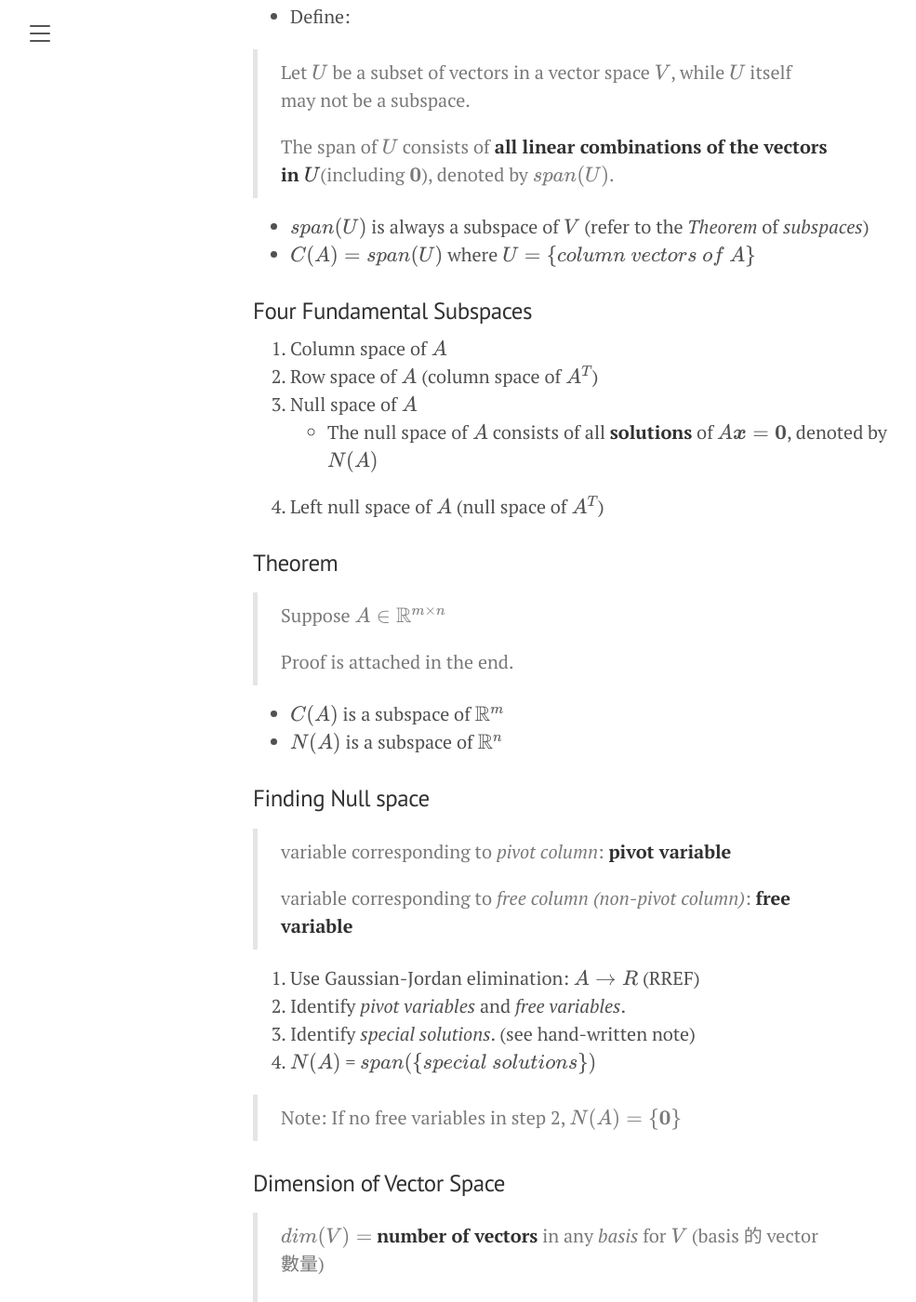
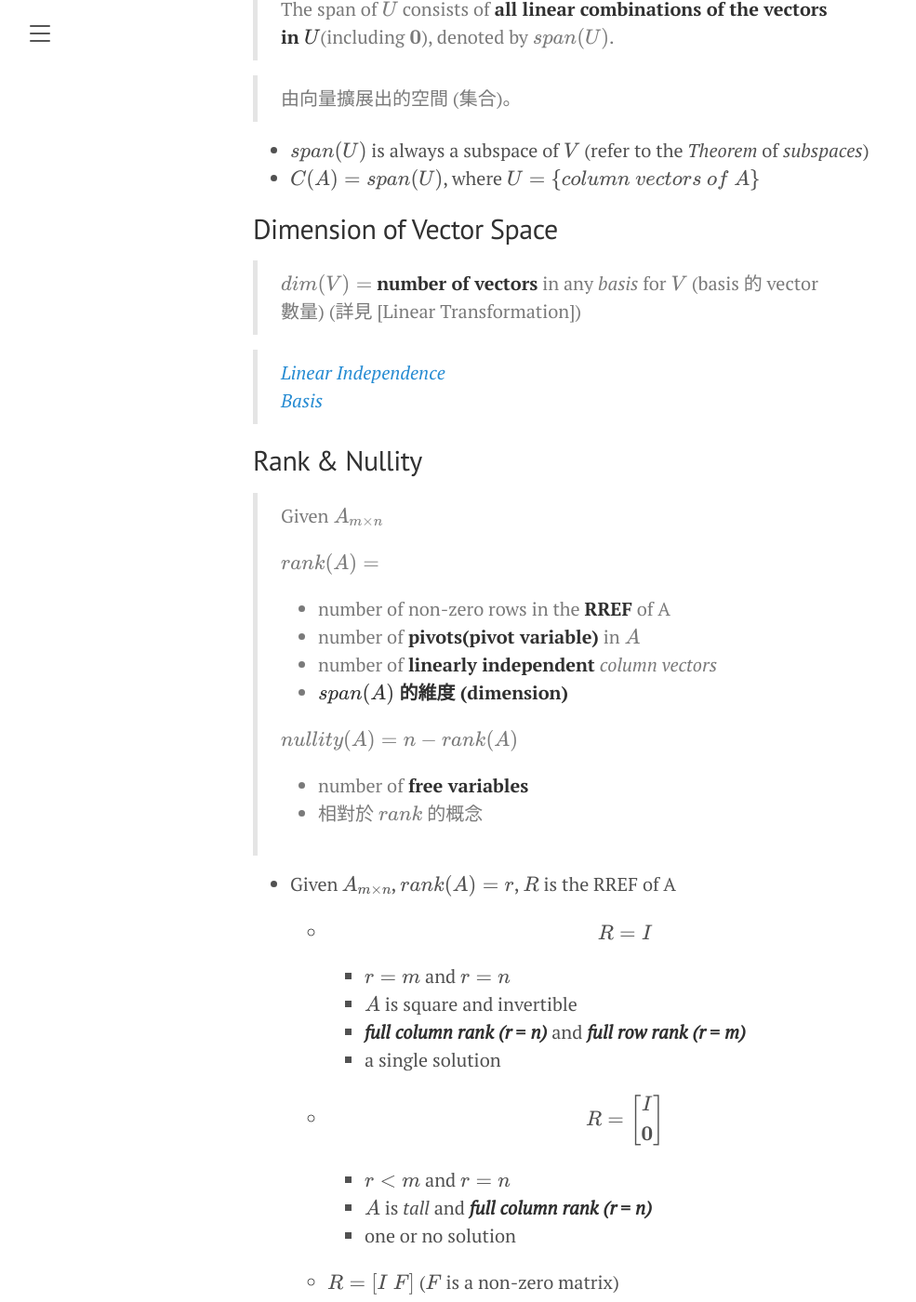
Before and after one commit to lbwei1016/lbwei1016.github.io, a Jekyll site: the page built from my_collections/_Math/Linear-Algebra/4-1_Vector-Spaces-and-Subspaces.md, in a window 1280 px wide and 1400 px high, scrolled down 1267 px. Shown: the whole window at 93% size, without its empty margins (8-993 px from the left). Built offline with Jekyll 4.4.1, drawn with Linux system fonts in a browser that asks for light colours; formulas are drawn with MathJax 3; some of the changed text lies outside the part shown.

Commit message:
LA Vector space

```diff
--- a/_includes/sidebar.html
+++ b/_includes/sidebar.html
@@ -27,7 +27,7 @@
 
     {% for collection in site.collections %}
       {% if collection.label != "posts" %}
-        <a class="sidebar-nav-item" href="{{ collection.label | absolute_url }}">{{ collection.label }}</a>
+        <a class="sidebar-nav-item{% if page.title == collection.label %} active{% endif %}" href="{{ collection.label | absolute_url }}">{{ collection.label }}</a>
       {% endif %}
     {% endfor %}
 
--- a/my_collections/_Math/4_Vector-Spaces-and-Subspaces.md
+++ b/my_collections/_Math/Linear-Algebra/4-1_Vector-Spaces-and-Subspaces.md
@@ -9,7 +9,7 @@
 
 ## Vector Spaces
 
-* Define:
+*Define:*
 
 > A vector space $$V$$ is a collection of vectors with two operations
 >
@@ -22,86 +22,48 @@
 
 ## Subspaces
 
-* Define:
+*Define:*
 
 > A subset $$W$$ of a vector space $$V$$ is called a subspace if $$W$$ itself form a vector space with the two operations defined on $$V$$ and contains $$\boldsymbol{0}$$.
 >
 > In short, **all linear combinations stay in the subspace $$W$$.** (closedness of $$W$$) (封閉性)
 
-* Theorem (see below)
-
-### Column space of Matrix
-
-> The *column space of $$A$$* is defined as "**all linear combinations of the columns of $$A$$**".
-
-* column space of $$A$$ is denoted by $$C(A)$$
-* see below
+### Column space & Null space
+* 以上兩者都是 ***Four Fundamental Subspaces*** 之一，非常重要，細節見[另一文章]。
 
 ### Span
 
-* Define:
+*Define:*
 
 > Let $$U$$ be a subset of vectors in a vector space $$V$$, while $$U$$ itself may not be a subspace.
 >
 > The span of $$U$$ consists of **all linear combinations of the vectors in $$U$$**(including $$\boldsymbol{0}$$), denoted by $$span(U)$$.
 
+> 由向量擴展出的空間 (集合)。
+
 * $$span(U)$$ is always a subspace of $$V$$ (refer to the *Theorem* of *subspaces*)
-* $$C(A) = span(U)$$ where $$U = \{ column\ vectors\ of\ A\}$$
+* $$C(A) = span(U)$$, where $$U = \{ column\ vectors\ of\ A\}$$
 
-### Four Fundamental Subspaces
+## Dimension of Vector Space
 
-1. Column space of $$A$$
-2. Row space of $$A$$ (column space of $$A^T$$)
-3. Null space of $$A$$
-   * The null space of $$A$$ consists of all **solutions** of $$A\boldsymbol{x} = \boldsymbol{0}$$, denoted by $$N(A)$$
-4. Left null space of $$A$$ (null space of $$A^T$$)
+> $$dim(V) = $$ **number of vectors** in any *basis* for $$V$$ (basis 的 vector 數量) (詳見 [Linear Transformation])
 
-### Theorem
+> [*Linear Independence*](../4-0_Linear-Independence)<br>
+> [*Basis*](../4-2_Basis)
 
-> Suppose $$A \in \mathbb{R}^{m\times n}$$
->
-> Proof is attached in the end.
-
-* $$C(A)$$ is a subspace of $$\mathbb{R}^m$$
-* $$N(A)$$ is a subspace of $$\mathbb{R}^n$$
-
-### Finding Null space
-
-> variable corresponding to *pivot column*: **pivot variable**
->
-> variable corresponding to *free column (non-pivot column)*: **free variable**
-
-1. Use Gaussian-Jordan elimination: $$A \rightarrow R$$ (RREF)
-2. Identify *pivot variables* and *free variables*.
-3. Identify *special solutions*. (see hand-written note)
-4. $$N(A)$$ = $$span(\{special\ solutions\})$$
-
-> Note: If no free variables in step 2, $$N(A)=\{\boldsymbol{0}\}$$
-
-### Dimension of  Vector Space
-
-> $$dim(V) = $$ **number of vectors** in any *basis* for $$V$$ (basis 的 vector 數量)
->
-> **Basis**: A set $$B$$ is called a *basis* if the vectors in $$B$$ are **linearly independent**, and every vector in $$V$$ is a linear combination of vectors in $$B$$. ($$B$$ is in vector space $$V$$.)
-
-#### The dimension of null space
-
-> Define:
->
-> The dimension of a *null space* is the number of **free variables**, i.e.
->
-> $$dim(N(A))$$ = number of special solutions
-
-### Rank(& Nullity)
+## Rank & Nullity
 
 > Given $$A_{m\times n}$$
 >
 > $$rank(A) =$$
 > * number of non-zero rows in the **RREF** of A
 > * number of **pivots(pivot variable)** in $$A$$
+> * number of **linearly independent** *column vectors*
+> * **$$span(A)$$ 的維度 (dimension)**
 >
 > $$nullity(A) = n - rank(A)$$
 > * number of **free variables**
+> * 相對於 $$rank$$ 的概念
 
 * Given $$A_{m\times n}$$, $$rank(A) = r$$, $$R$$ is the RREF of A
   *  $$R = I$$
```
Also changed, not shown: _includes/sidebar_menu.html (added, +43 -0 lines), my_collections/_Math/5_Linear-Independence.md (deleted, +0 -8 lines), my_collections/_Math/Linear-Algebra/1_Introduction-to-Vectors.md (renamed from my_collections/_Math/1_Introduction-to-Vectors.md, +2 -0 lines), my_collections/_Math/Linear-Algebra/2_Solving-Linear-Equations.md (renamed from my_collections/_Math/2_Solving-Linear-Equations.md, +2 -0 lines), my_collections/_Math/Linear-Algebra/3-1_Matrix.md (renamed from my_collections/_Math/3_Matrix.md, +17 -5 lines), my_collections/_Math/Linear-Algebra/3-2_LDU-factorization.md (added, +44 -0 lines), my_collections/_Math/Linear-Algebra/4-0_Linear-Independence.md (added, +32 -0 lines), my_collections/_Math/Linear-Algebra/4-2_Basis.md (added, +21 -0 lines), my_collections/_Math/Linear-Algebra/Fundamental-Subspaces.md (added, +60 -0 lines), my_collections/_Math/Linear-Algebra/6_Orthogonality.md (renamed from my_collections/_Math/6_Orthogonality.md).
